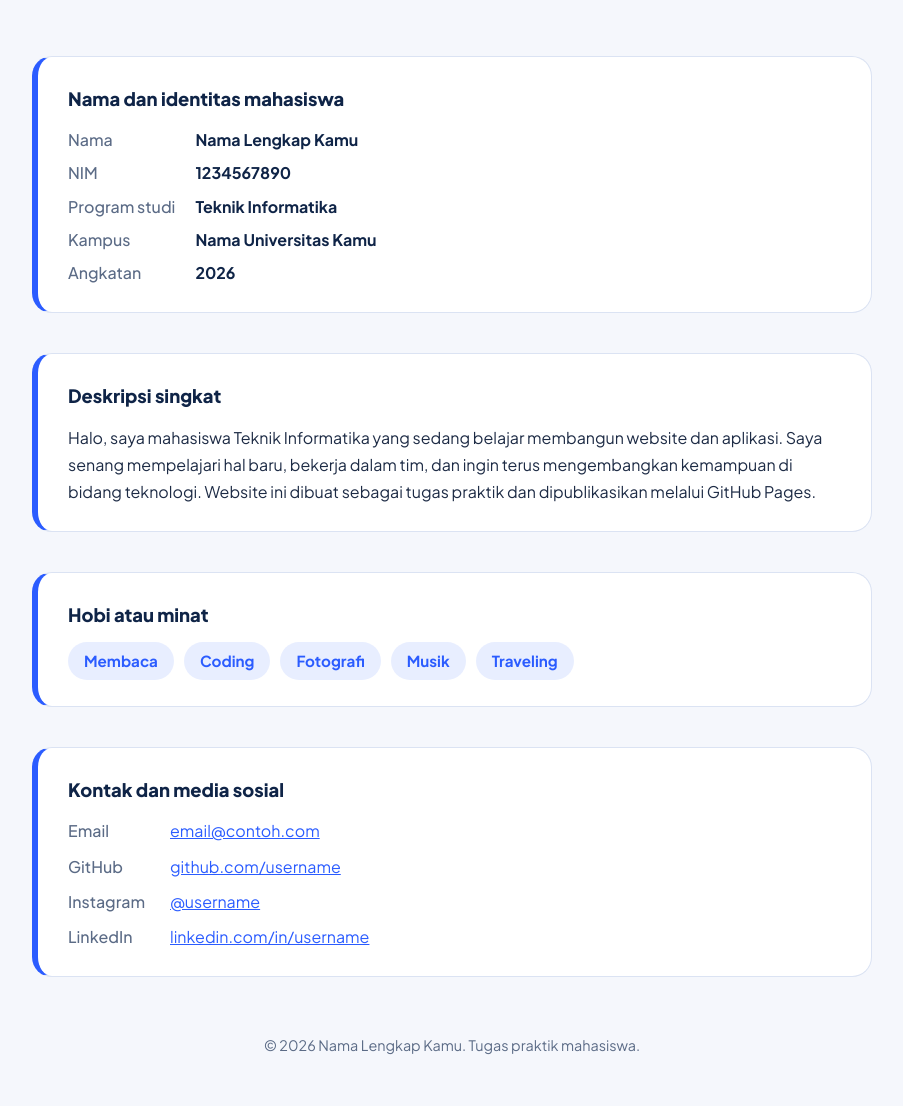
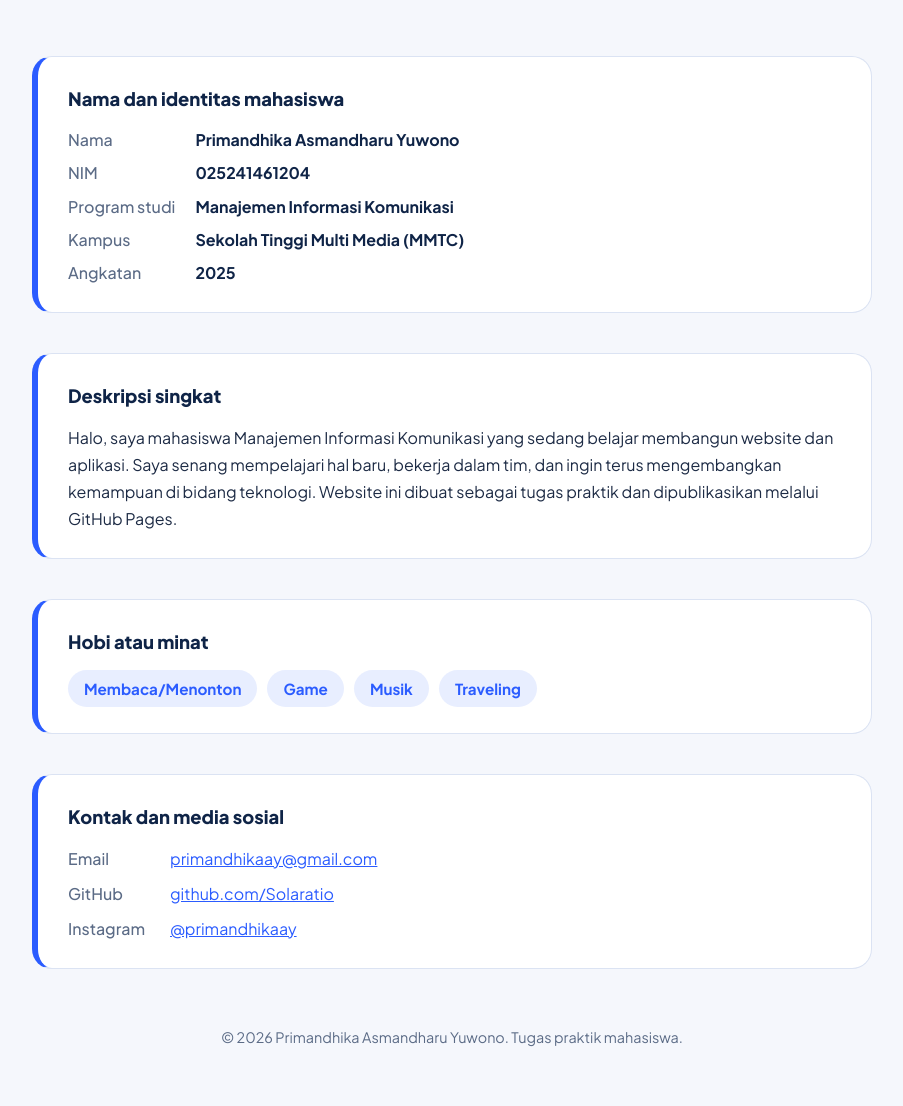
Before and after one commit to Solaratio/test123, a plain HTML site: page index.html in a window 1280 px wide. Shown: the part 341-1447 px from the top of the page, without its empty margins (188-1091 px from the left). Drawn offline with Linux system fonts and the light colour scheme.

Commit message:
Update personal information in index.html

```diff
--- a/index.html
+++ b/index.html
@@ -142,11 +142,11 @@
         <div class="kartu">
           <h2>Nama dan identitas mahasiswa</h2>
           <dl class="identitas">
-            <dt>Nama</dt><dd>Nama Lengkap Kamu</dd>
-            <dt>NIM</dt><dd>1234567890</dd>
-            <dt>Program studi</dt><dd>Teknik Informatika</dd>
-            <dt>Kampus</dt><dd>Nama Universitas Kamu</dd>
-            <dt>Angkatan</dt><dd>2026</dd>
+            <dt>Nama</dt><dd>Primandhika Asmandharu Yuwono</dd>
+            <dt>NIM</dt><dd>025241461204</dd>
+            <dt>Program studi</dt><dd>Manajemen Informasi Komunikasi</dd>
+            <dt>Kampus</dt><dd>Sekolah Tinggi Multi Media (MMTC)</dd>
+            <dt>Angkatan</dt><dd>2025</dd>
           </dl>
         </div>
       </div>
@@ -158,7 +158,7 @@
         <div class="kartu">
           <h2>Deskripsi singkat</h2>
           <p>
-            Halo, saya mahasiswa Teknik Informatika yang sedang belajar membangun website dan aplikasi.
+            Halo, saya mahasiswa Manajemen Informasi Komunikasi yang sedang belajar membangun website dan aplikasi.
             Saya senang mempelajari hal baru, bekerja dalam tim, dan ingin terus mengembangkan
             kemampuan di bidang teknologi. Website ini dibuat sebagai tugas praktik dan
             dipublikasikan melalui GitHub Pages.
@@ -173,9 +173,8 @@
         <div class="kartu">
           <h2>Hobi atau minat</h2>
           <ul class="hobi">
-            <li>Membaca</li>
-            <li>Coding</li>
-            <li>Fotografi</li>
+            <li>Membaca/Menonton</li>
+            <li>Game</li>
             <li>Musik</li>
             <li>Traveling</li>
           </ul>
@@ -189,17 +188,16 @@
         <div class="kartu">
           <h2>Kontak dan media sosial</h2>
           <ul class="kontak">
-            <li><span>Email</span><a href="mailto:email@contoh.com">email@contoh.com</a></li>
-            <li><span>GitHub</span><a href="https://github.com/username" target="_blank" rel="noopener">github.com/username</a></li>
-            <li><span>Instagram</span><a href="https://instagram.com/username" target="_blank" rel="noopener">@username</a></li>
-            <li><span>LinkedIn</span><a href="https://linkedin.com/in/username" target="_blank" rel="noopener">linkedin.com/in/username</a></li>
+            <li><span>Email</span><a href="mailto:primandhikaay@gmail.com">primandhikaay@gmail.com</a></li>
+            <li><span>GitHub</span><a href="https://github.com/Solaratio" target="_blank" rel="noopener">github.com/Solaratio</a></li>
+            <li><span>Instagram</span><a href="https://www.instagram.com/primandhikaay/?utm_source=ig_web_button_share_sheet" target="_blank" rel="noopener">@primandhikaay</a></li>
           </ul>
         </div>
       </div>
     </section>
   </main>
 
-  <footer>&copy; 2026 Nama Lengkap Kamu. Tugas praktik mahasiswa.</footer>
+  <footer>&copy; 2026 Primandhika Asmandharu Yuwono. Tugas praktik mahasiswa.</footer>
 
 </body>
 </html>
```
